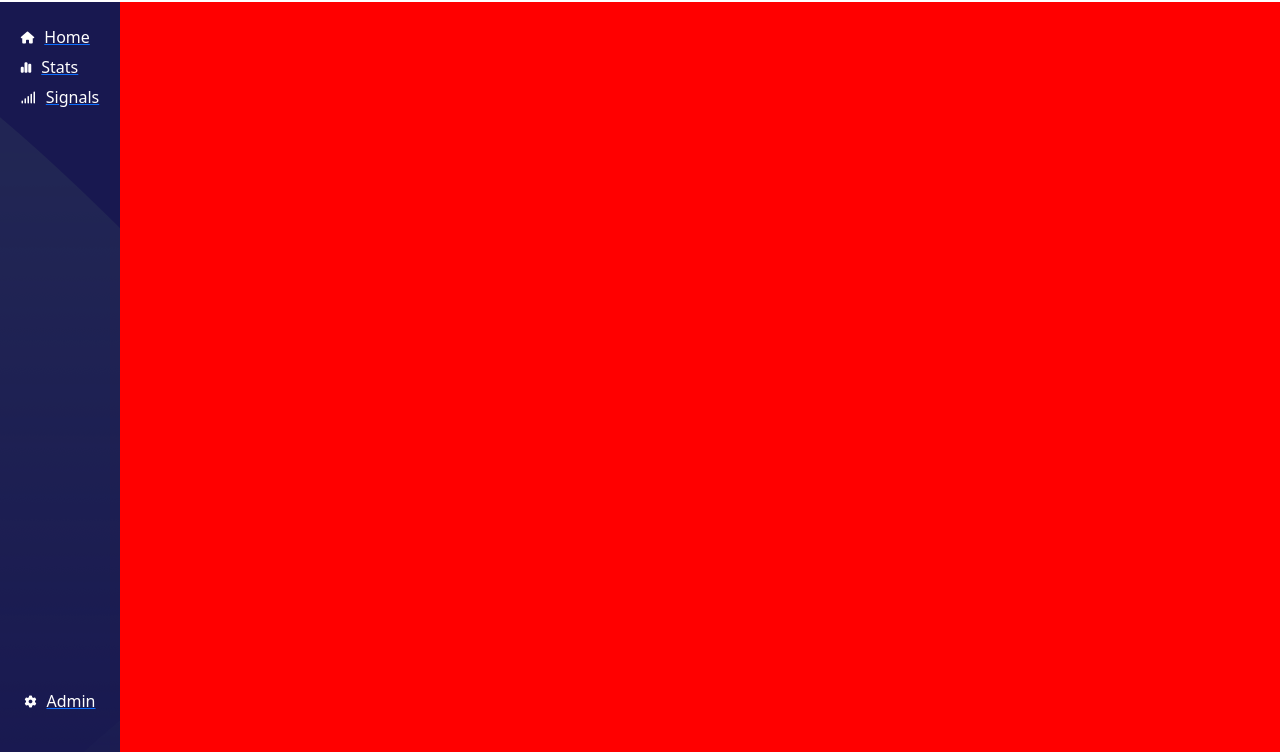
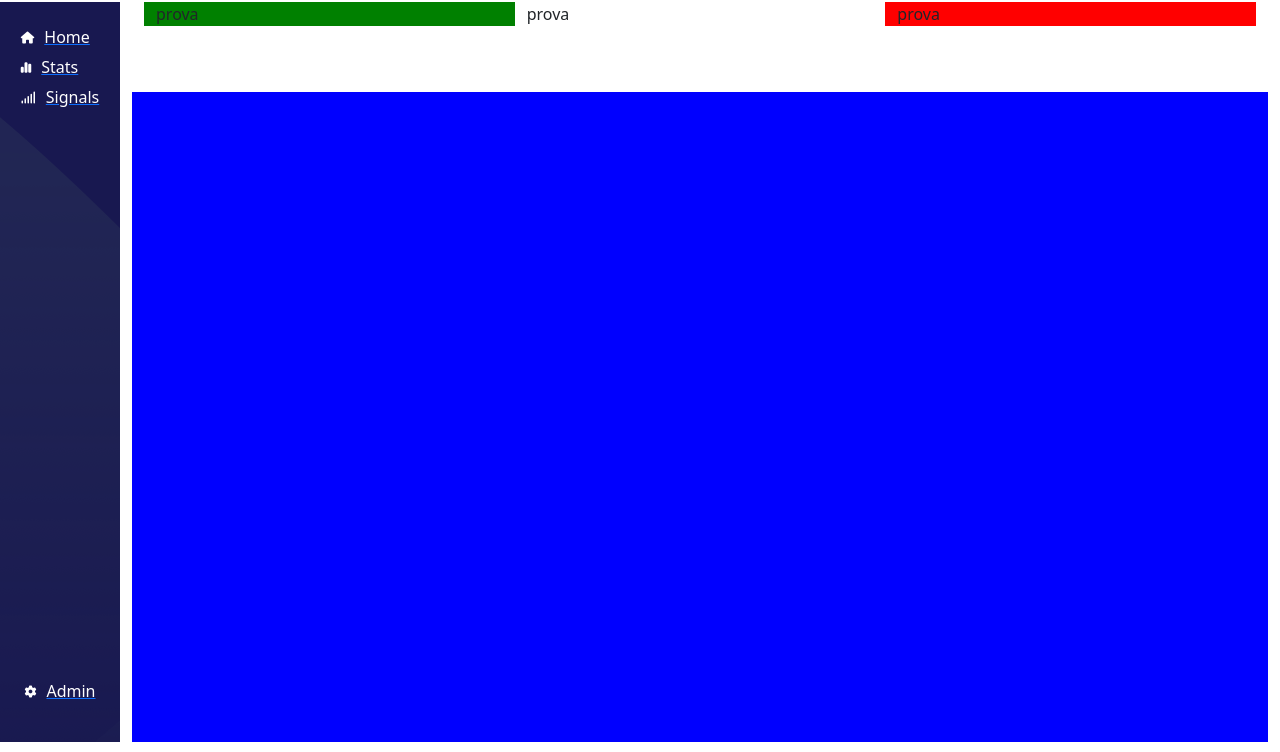
Before and after one commit to alb1994/html-css-bootstrap-dashboard, a plain HTML site: page index.html in a window 1280 px wide. Shown: the part 58-810 px from the top of the page. Drawn offline with nearby package versions, Linux system fonts and the light colour scheme.

Commit message:
main strutturato

```diff
--- a/css/style.css
+++ b/css/style.css
@@ -36,7 +36,7 @@
     width: 60px;
 }
 .h100-{
-    height: calc(100vh - 50PX);
+    height: calc(100vh - 60PX);
 }
 .h100{
     height: 100%;
@@ -49,6 +49,12 @@
 }
 .w100-mob-60{
     width: calc(100vw - 120px);
+}
+.h270px{
+    height: 270px;
+}
+.h100-330{
+    height: calc(100vh - 330px);
 }
 /* altro */
 .between{
@@ -115,6 +121,12 @@ ul{
         width: calc(100vw - 120px);
     }
     .w100-mob-60{
-    width: calc(100vw - 240px);
+        width: calc(100vw - 240px);
+    }
+    .h270px{
+        height: 90px;
+    }
+    .h100-330{
+        height: calc(100vh - 150px);
+    }
 }
-}
--- a/index.html
+++ b/index.html
@@ -78,15 +78,24 @@
                             </div><!--fine desktop-->
                         </div>
                     </div><!-- fine sidebar -->
-                    <div class="main red w100-mob"><!-- inizio main centrale -->
+                    <div class="main w100-mob"><!-- inizio main centrale -->
                         <div class="container-fluid">
-                            <div class="row">
-                                <div>
+                            <div class="row h100">
+                                <div class="column h270px">
+                                    <div class="container-fluid">
+                                        <div class="row">
+                                            <div class="col-4 green"> prova</div>
+                                            <div class="col-4">prova</div>
+                                            <div class="col-4 red">prova</div>
+                                        </div>
+                                    </div>
+                                </div>
+                                <div class="column h100-330 blue">
 
                                 </div>
                             </div>
                         </div>
-                    </div><!-- inizio main centrale -->
+                    </div><!-- fine main centrale -->
                 </div>
             </div>
         </main><!--fine main-->
```
